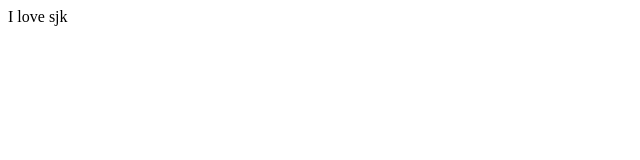
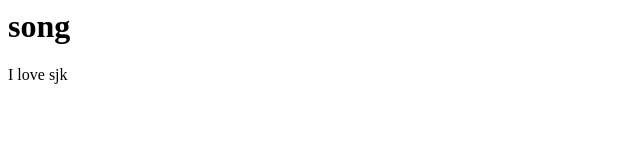
Before and after one commit to shelly0106/myGitRepository, a plain HTML site: page index.html in a window 1280 px wide. Shown: the whole page, without its empty margins (0-640 px from the left). Drawn offline with Linux system fonts and the light colour scheme.

Commit message:
第一次修改

```diff
--- a/index.html
+++ b/index.html
@@ -4,6 +4,7 @@
 </head>
 
 <body>
+<h1>song</h1>
 <p>I love sjk</p>
 </body>
 </html>
```
